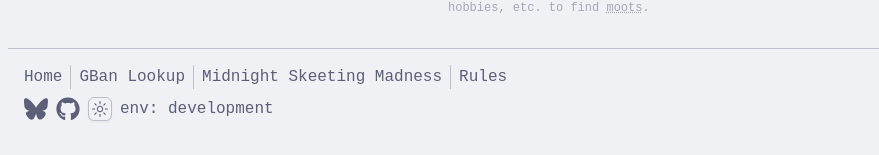
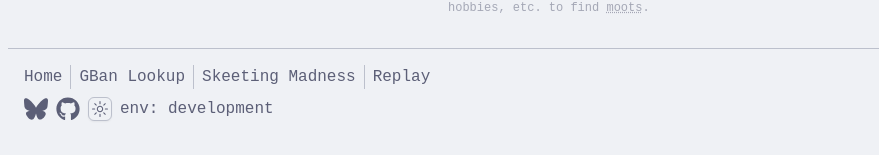
Before and after one commit to ocbwoy3/ocbwoy3.dev, a Next.js app: page / in a window 1280 px wide. Shown: the part 1036-1191 px from the top of the page, without its empty margins (0-879 px from the left). Built offline with nearby package versions, Linux system fonts and the light colour scheme; what @catppuccin/tailwindcss would draw is missing.

Commit message:
Update Footer.tsx

```diff
--- a/components/site/Footer.tsx
+++ b/components/site/Footer.tsx
@@ -9,8 +9,8 @@ import { Separator } from '../ui/separator';
 const Links: {name: string, url: string}[] = [
 	{ name: "Home", url: "/" },
 	{ name: "GBan Lookup", url: "/lookup" },
-	{ name: "Midnight Skeeting Madness", url: "/MidnightSkeetingMadness" },
-	{ name: "Rules", url: "/server_rules" }
+	{ name: "Skeeting Madness", url: "/MidnightSkeetingMadness" },
+	{ name: "Replay", url: "/replay" }
 ]
 
 export default function Footer() {
```
